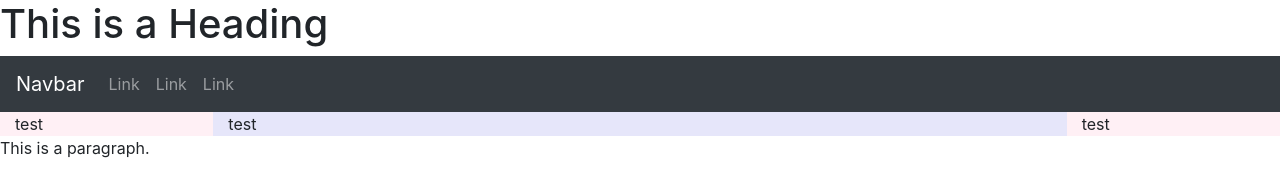
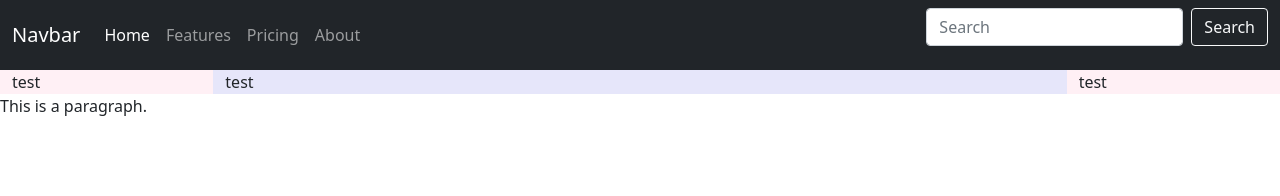
Before and after one commit to cj2big/azenith.io, a plain HTML site: page index.html in a window 1280 px wide. Drawn offline with nearby package versions, Linux system fonts and the light colour scheme.

Commit message:
Update index.html

```diff
--- a/index.html
+++ b/index.html
@@ -1,39 +1,57 @@
-<!DOCTYPE html>
-<html>
+<html lang="en">
+
 <head>
   <title>Azenith\IO</title>
-  <meta charset="UTF-8"/>
-  <meta name="description" content=""/>
-  <meta name="keywords" content=""/>
-  <meta name="author" content="CJ"/>
-  <meta name="viewport" content="width=device-width, initial-scale=1"/>
-  <!-- base href="" target="_blank|_self|_parent|_top"-->
-  <link rel="stylesheet" href="https://maxcdn.bootstrapcdn.com/bootstrap/4.5.2/css/bootstrap.min.css"/>
-  <script src="https://ajax.googleapis.com/ajax/libs/jquery/3.5.1/jquery.min.js"></script>
-  <script src="https://cdnjs.cloudflare.com/ajax/libs/popper.js/1.16.0/umd/popper.min.js"></script>
-  <script src="https://maxcdn.bootstrapcdn.com/bootstrap/4.5.2/js/bootstrap.min.js"></script>
+  <meta charset="UTF-8">
+  <meta name="description" content="">
+  <meta name="keywords" content="">
+  <meta name="author" content="CJ">
+  <meta name="viewport" content="width=device-width, initial-scale=1">
+  <!--base href="" target="_blank|_self|_parent|_top"-->
+  <link href="https://cdn.jsdelivr.net/npm/bootstrap@5.0.0/dist/css/bootstrap.min.css" rel="stylesheet" integrity="sha384-wEmeIV1mKuiNpC+IOBjI7aAzPcEZeedi5yW5f2yOq55WWLwNGmvvx4Um1vskeMj0" crossorigin="anonymous">
+  <script src="https://cdn.jsdelivr.net/npm/@popperjs/core@2.9.2/dist/umd/popper.min.js" integrity="sha384-IQsoLXl5PILFhosVNubq5LC7Qb9DXgDA9i+tQ8Zj3iwWAwPtgFTxbJ8NT4GN1R8p" crossorigin="anonymous"></script>
+  <script src="https://cdn.jsdelivr.net/npm/bootstrap@5.0.0/dist/js/bootstrap.min.js" integrity="sha384-lpyLfhYuitXl2zRZ5Bn2fqnhNAKOAaM/0Kr9laMspuaMiZfGmfwRNFh8HlMy49eQ" crossorigin="anonymous"></script>
 </head>
+
 <body>
-<h1>This is a Heading</h1>
-<!-- A grey horizontal navbar that becomes vertical on small screens-->
-<nav class="navbar navbar-expand-sm bg-dark navbar-dark"><a class="navbar-brand" href="#">Navbar</a>
-  <button class="navbar-toggler" type="button" data-toggle="collapse" data-target="#collapsibleNavbar"><span class="navbar-toggler-icon"></span></button>
-  <div class="collapse navbar-collapse" id="collapsibleNavbar">
-    <ul class="navbar-nav">
-      <li class="nav-item"><a class="nav-link" href="#">Link</a></li>
-      <li class="nav-item"><a class="nav-link" href="#">Link</a></li>
-      <li class="nav-item"><a class="nav-link" href="#">Link</a></li>
+  <!-- A grey horizontal navbar that becomes vertical on small screens -->
+  <nav class="navbar navbar-expand-lg navbar-dark bg-dark">
+    <div class="container-fluid">
+      <a class="navbar-brand" href="#">Navbar</a>
+      <button class="navbar-toggler collapsed" type="button" data-bs-toggle="collapse" data-bs-target="#navbarColor01" aria-controls="navbarColor01" aria-expanded="false" aria-label="Toggle navigation">
+        <span class="navbar-toggler-icon"></span>
+      </button>
+      <div class="navbar-collapse collapse" id="navbarColor01" style="">
+        <ul class="navbar-nav me-auto mb-2 mb-lg-0">
+          <li class="nav-item">
+            <a class="nav-link active" aria-current="page" href="#">Home</a>
+          </li>
+          <li class="nav-item">
+            <a class="nav-link" href="#">Features</a>
+          </li>
+          <li class="nav-item">
+            <a class="nav-link" href="#">Pricing</a>
+          </li>
+          <li class="nav-item">
+            <a class="nav-link" href="#">About</a>
+          </li>
         </ul>
+        <form class="d-flex">
+          <input class="form-control me-2" type="search" placeholder="Search" aria-label="Search">
+          <button class="btn btn-outline-light" type="submit">Search</button>
+        </form>
+      </div>
     </div>
   </nav>
   <div class="container-fluid">
     <div class="row">
-    <div class="col-md-2" style="background-color: lavenderblush">test</div>
-    <div class="col-md-8" style="background-color: lavender">test</div>
-    <div class="col-md-2" style="background-color: lavenderblush">test</div>
+      <div class="col-md-2" style="background-color:lavenderblush;">test</div>
+      <div class="col-md-8" style="background-color:lavender;">test</div>
+      <div class="col-md-2" style="background-color:lavenderblush;">test</div>
     </div>
   </div>
   <p>This is a paragraph.</p>
+
 </body>
 
 </html>
```
Lines whose indentation alone changed are shown as unchanged.
